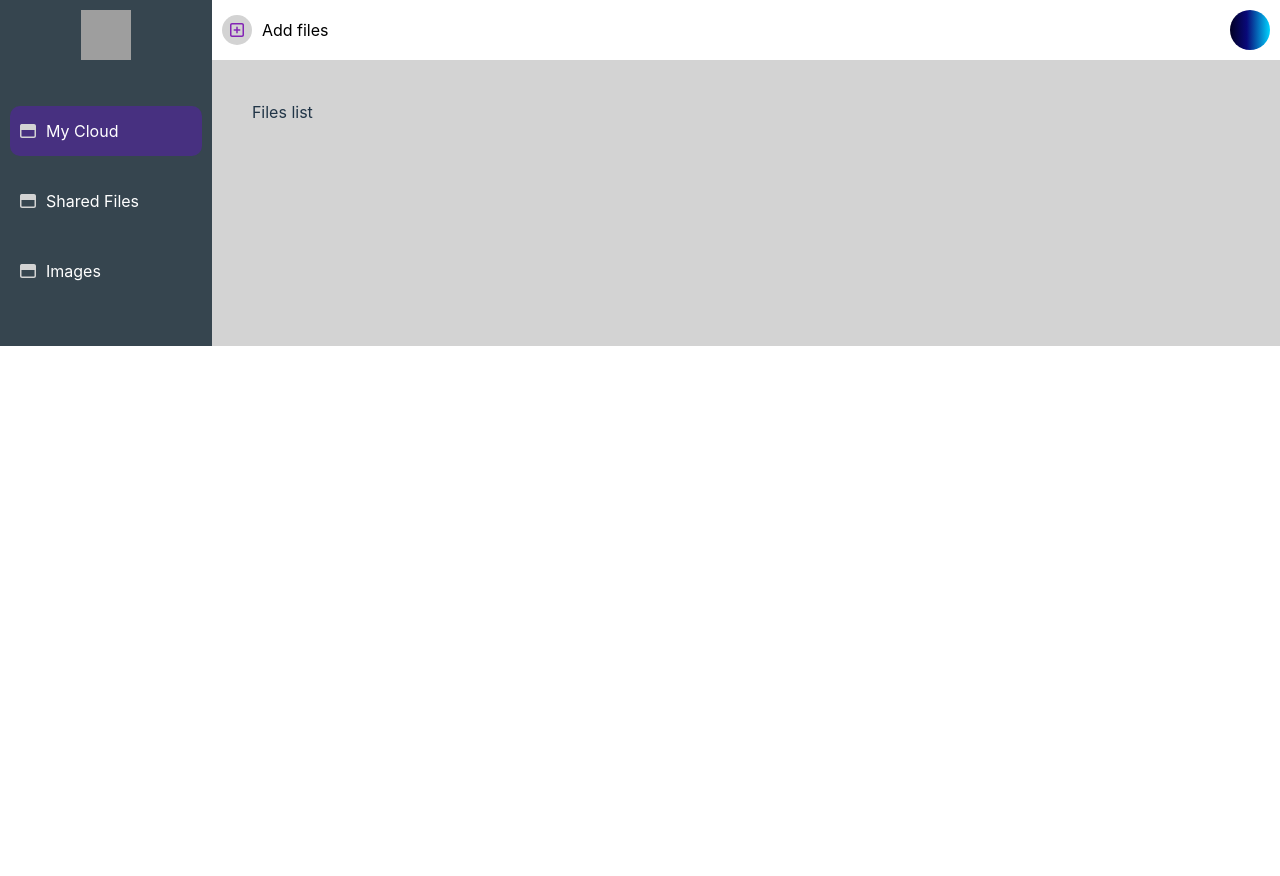
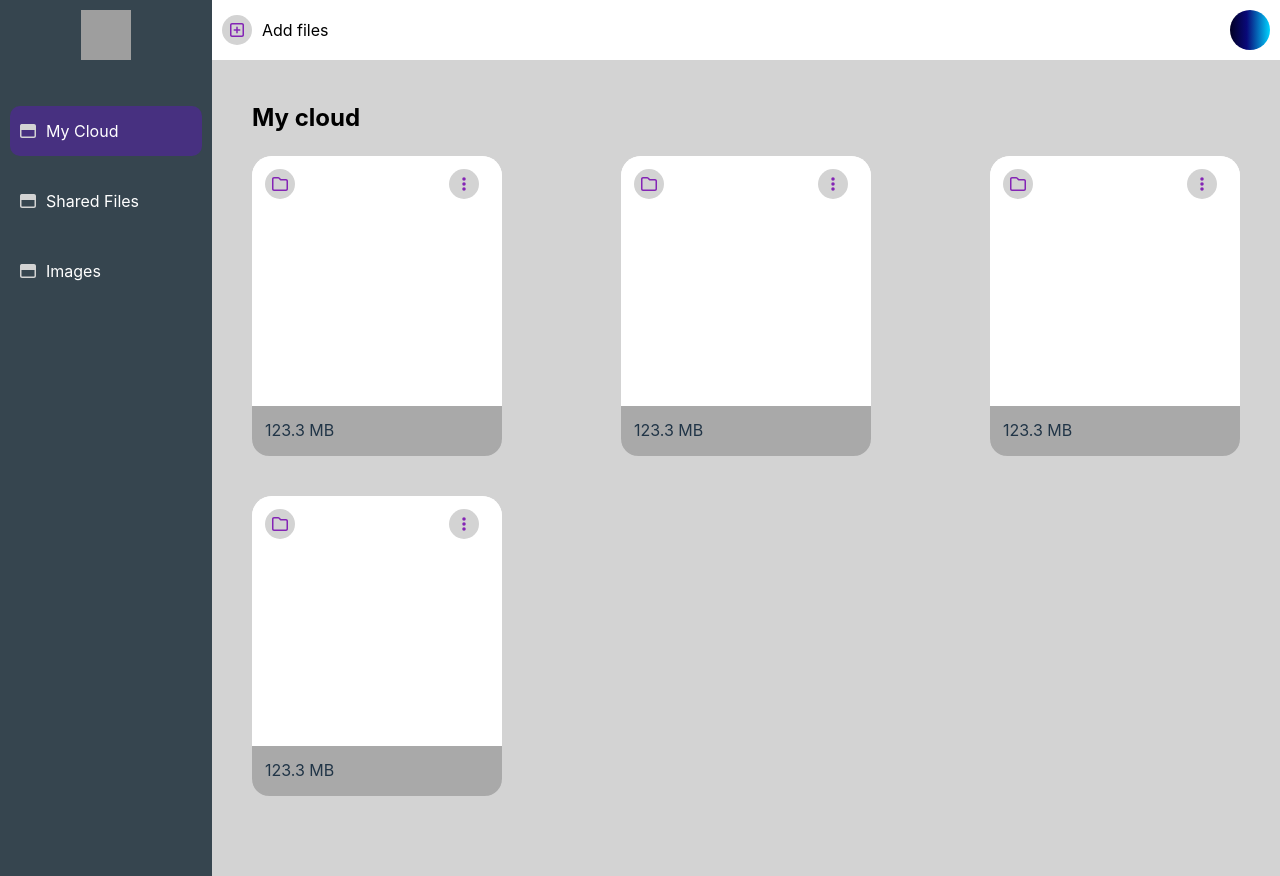
Before and after one commit to web2ls/own-image-storage, a React (Vite) app in the folder frontend-rebuild/: page / in a window 1280 px wide. Before the commit the page ends 800 px from the top, so only its background shows below. Built offline with nearby package versions, Linux system fonts and the light colour scheme; grey boxes are pictures that could not be loaded.

Commit message:
render mock files data

```diff
--- /dev/null
+++ b/frontend-rebuild/src/components/FileItem.jsx
@@ -0,0 +1,53 @@
+import styled from 'styled-components';
+
+import IconButton from '../ui/IconButton';
+
+const FileItem = ({ file, selected, selectFile }) => {
+  return (
+    <FileItemWrapper onClick={() => selectFile(file.id)}>
+      <FileContentWrapper $selected={selected}>
+        <IconButton icon='faFolder' />
+        <IconButton icon='faEllipsisVertical' />
+      </FileContentWrapper>
+      <FooterWrapper $selected={selected}>123.3 MB</FooterWrapper>
+    </FileItemWrapper>
+  )
+};
+
+export default FileItem;
+
+const FileItemWrapper = styled.div`
+  display: flex;
+  flex-direction: column;
+  width: 250px;
+  height: 300px;
+  margin-bottom: 40px;
+  background: var(--white);
+  border-radius: 20px;
+`;
+
+const FileContentWrapper = styled.div`
+  display: flex;
+  justify-content: space-between;
+  align-items: flex-start;
+  flex: 1;
+  padding: 10px;
+  border-radius: 20px 20px 0 0;
+  border: ${props => props.$selected ? '3px solid var(--purple)' : '3px solid var(--white)'};
+  border-bottom: none;
+  transition: all 0.3s;
+`;
+
+const FooterWrapper = styled.div`
+  display: flex;
+  align-items: center;
+  width: 100%;
+  height: 50px;
+  padding: 10px;
+  align-self: flex-end;
+  background: var(--dark-gray);
+  border-radius: 0 0 17px 17px;
+  border: ${props => props.$selected ? '3px solid var(--purple)' : '3px solid var(--dark-gray)'};
+  border-top: none;
+  transition: all 0.3s;
+`;
--- a/frontend-rebuild/src/components/FilesList.jsx
+++ b/frontend-rebuild/src/components/FilesList.jsx
@@ -1,7 +1,64 @@
+import { useState } from 'react';
+import styled from 'styled-components';
+
+import FileItem from "./FileItem";
+
+const data = [
+  {
+    id: 1,
+    name: 'file1',
+    createdAt: new Date().getTime(),
+  },
+  {
+    id: 2,
+    name: 'file2',
+    createdAt: new Date().getTime(),
+  },
+  {
+    id: 3,
+    name: 'file3',
+    createdAt: new Date().getTime(),
+  },
+  {
+    id: 4,
+    name: 'file4',
+    createdAt: new Date().getTime(),
+  },
+]
+
 const FilesList = () => {
+  const [files, setFiles] = useState(data);
+  const [selectedFileId, setSelectedFileId] = useState(null);
+
+  const selectFile = (id) => {
+    console.log('select file', id);
+    setSelectedFileId(id);
+  }
+
   return (
-    <div>Files list</div>
+    <div>
+      <Header>My cloud</Header>
+      <ListWrapper>
+        {files.map(file => (
+          <FileItem key={file.id} file={file} selected={file.id === selectedFileId} selectFile={selectFile} />
+        ))}
+      </ListWrapper>
+    </div>
   )
 };
 
 export default FilesList;
+
+const Header = styled.div`
+  font-size: 24px;
+  margin-bottom: 20px;
+  font-weight: 700;
+  color: var(--black);
+`;
+
+const ListWrapper = styled.div`
+  display: flex;
+  justify-content: space-between;
+  align-items: center;
+  flex-wrap: wrap;
+`;
--- a/frontend-rebuild/src/index.css
+++ b/frontend-rebuild/src/index.css
@@ -12,6 +12,7 @@
   --white: #fff;
   --dark: #36454F;
   --gray: #D3D3D3;
+  --dark-gray: #A9A9A9;
   --black: #000;
   --purple: #8424B5;
 }
```
Also changed, not shown: frontend-rebuild/src/ui/IconButton.jsx (+10 -1 lines).
